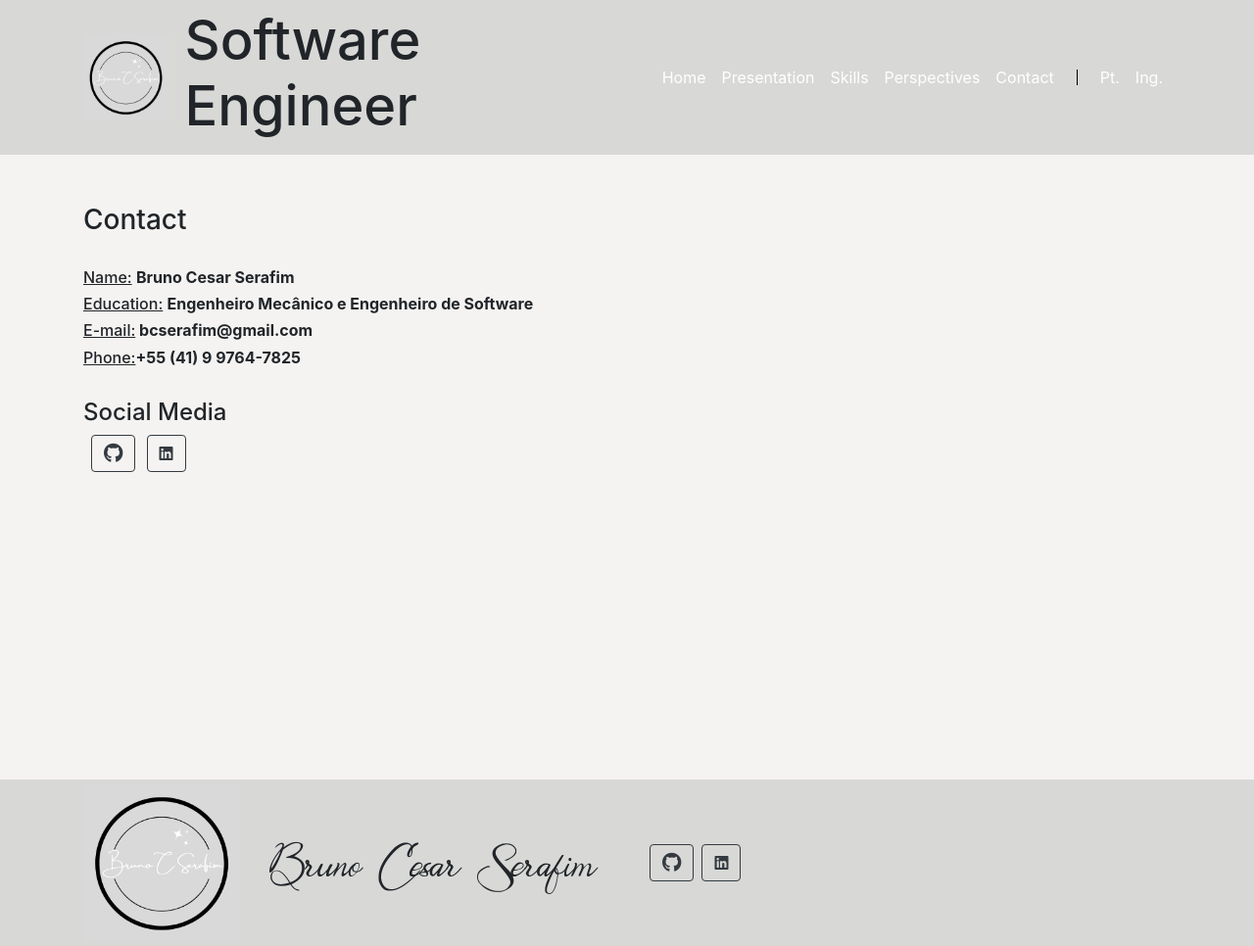
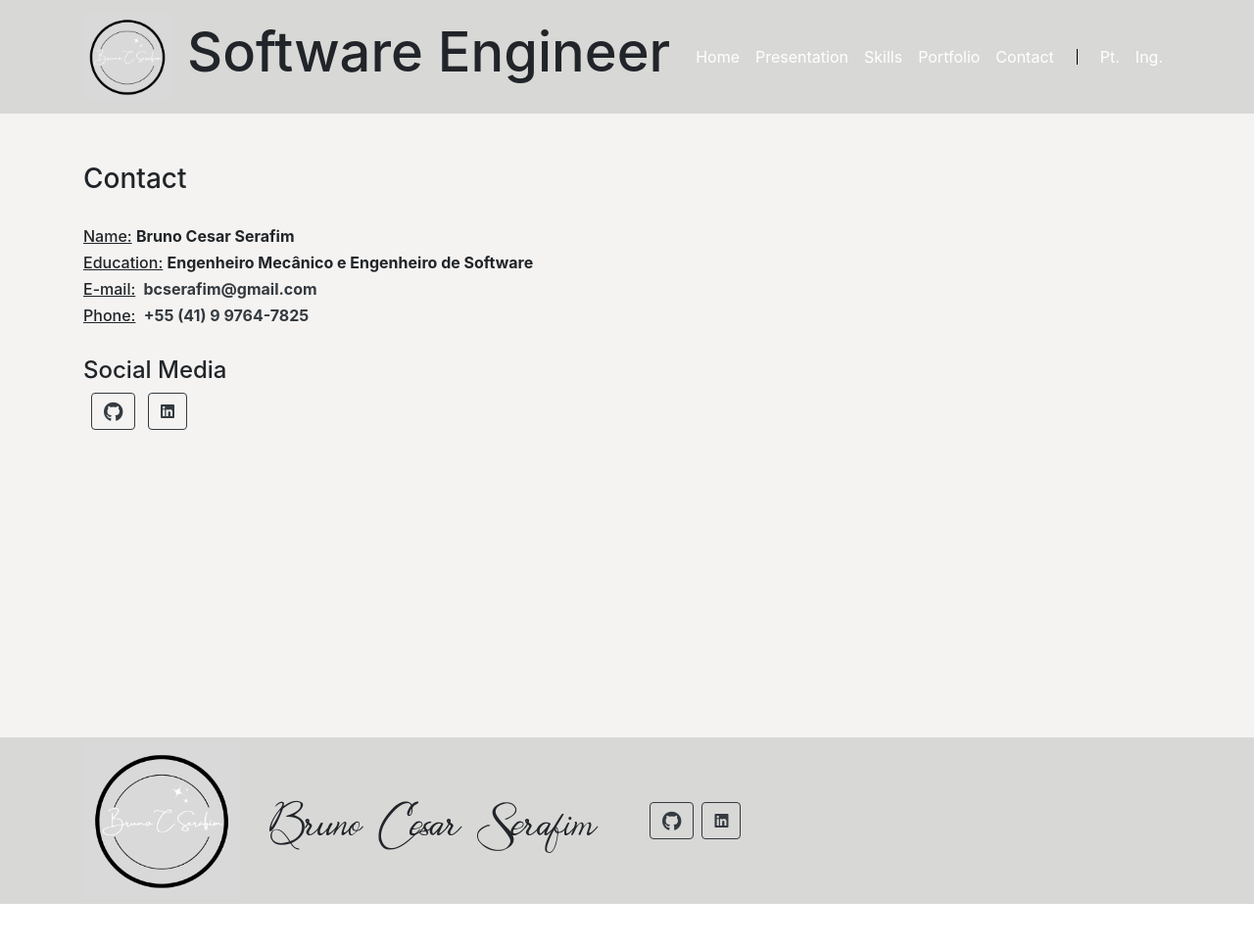
Before and after one commit to BCSERAFIM/site-curriculo-Bruno_Serafim, a plain HTML site: page Projeto Curriculo/contato_ing.html in a window 1280 px wide. Shown: the whole page at 98% size. After the commit the page ends 923 px from the top, so only its background shows below. Drawn offline with nearby package versions, Linux system fonts and the light colour scheme.

Commit message:
Update contato_ing.html

```diff
--- a/Projeto Curriculo/contato_ing.html
+++ b/Projeto Curriculo/contato_ing.html
@@ -51,7 +51,7 @@
               <a href="skills_ing.html" class="nav-link">Skills</a>
             </li>
             <li class="nav-item">
-              <a href="perspectivas_ing.html" class="nav-link">Perspectives</a>
+              <a href="portifolio_ing.html" class="nav-link">Portfolio</a>
             </li>
             <li class="nav-item">
               <a href="contato_ing.html" class="nav-link">Contact</a>
@@ -81,8 +81,16 @@
             <br>
             <h6><u>Name:</u> <strong>Bruno Cesar Serafim</strong></h6>
             <h6><u>Education:</u> <strong>Engenheiro Mecânico e Engenheiro de Software</strong></h6>
-            <h6><u>E-mail:</u><strong> bcserafim@gmail.com</strong></h6>
-            <h6><u>Phone:</u><strong>+55 (41) 9 9764-7825<strong></h6>
+            <h6>
+              <u>E-mail:</u>
+              <a class="btn-link text-dark ml-1" href="mailto:bcserafim@gmail.com">
+              <strong> bcserafim@gmail.com</strong></a>
+            </h6>
+            <h6>
+              <u>Phone:</u>
+              <a class="btn-link text-dark ml-1" href="https://wa.me/5541997647825">
+              <strong>+55 (41) 9 9764-7825</strong></a>
+            </h6>
             <br>
             <h4>Social Media</h4>
             <a href="https://github.com/BCSERAFIM" class="btn btn-outline-dark ml-2" >
```
